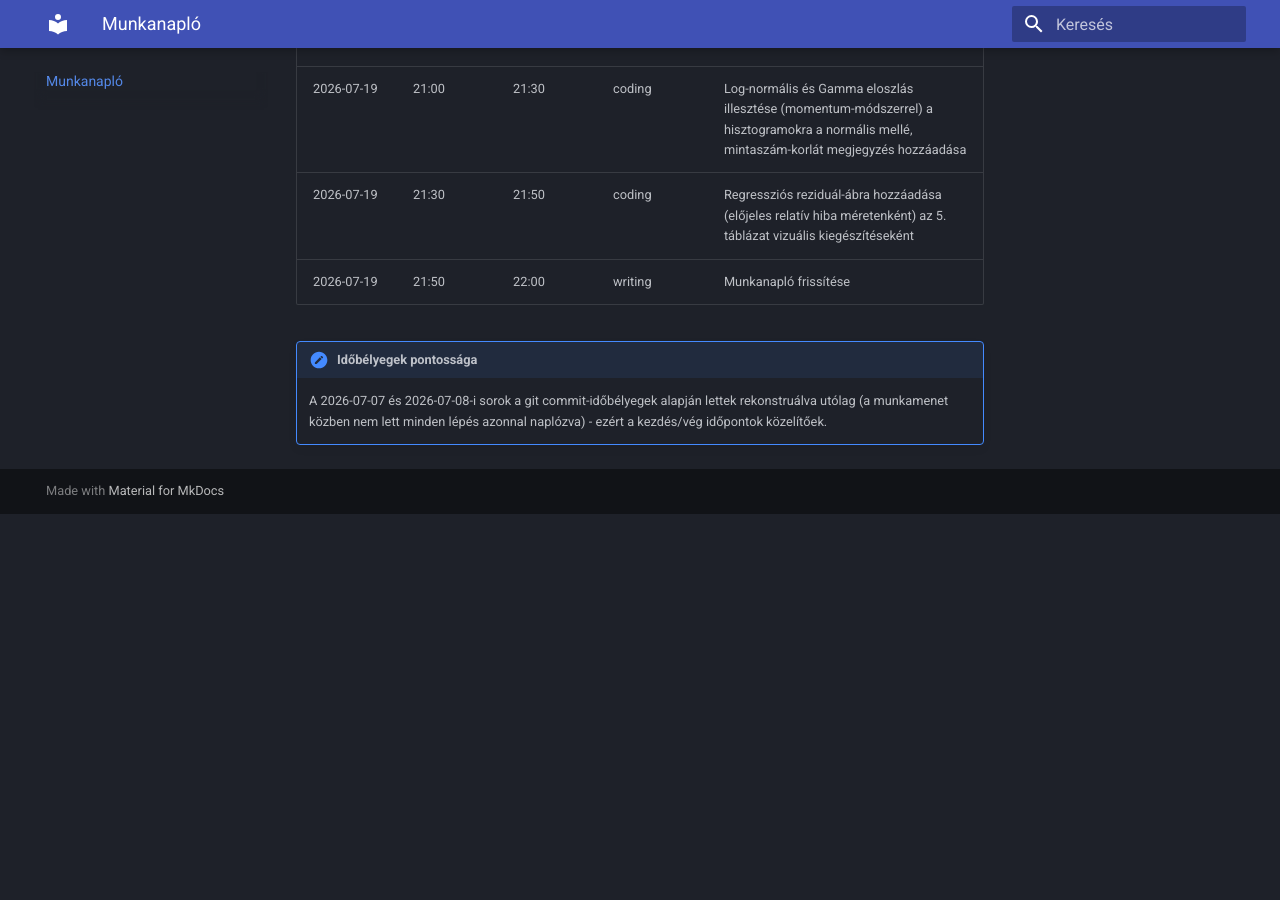
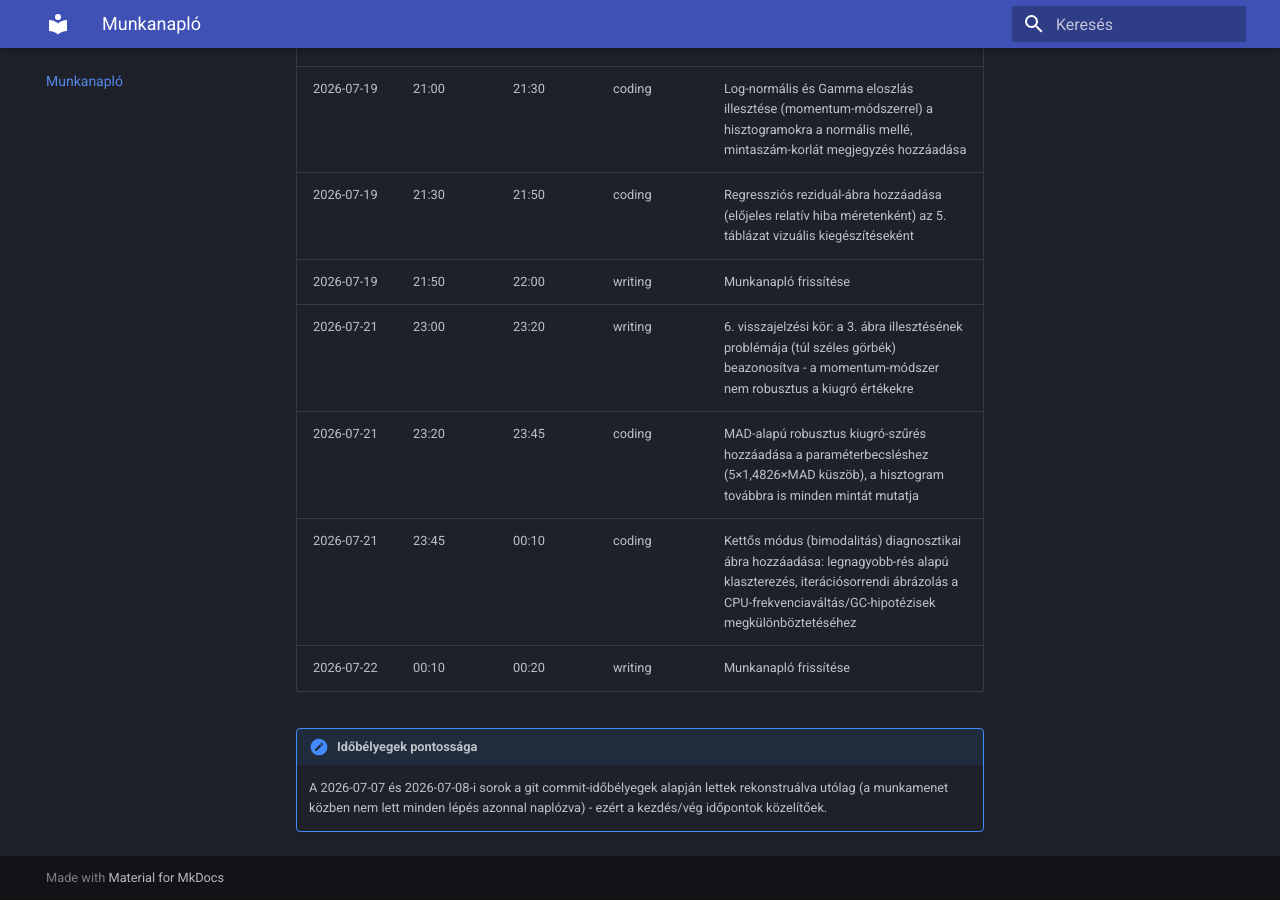
Before and after one commit to NDominikViktor/szak_gyak, an MkDocs documentation site: the page built from docs/worklog.md, in a window 1280 px wide and 900 px high, scrolled down 5567 px. Built offline with MkDocs 1.6.1 and Material for MkDocs 9.7.7, drawn with Linux system fonts in a browser that asks for light colours; before the commit the page ends 6081 px from its top, so only the background shows below that.

Commit message:
docs: log the sixth feedback-round session

```diff
--- a/docs/worklog.md
+++ b/docs/worklog.md
@@ -63,6 +63,10 @@
 | 2026-07-19 | 21:00 | 21:30 | coding | Log-normális és Gamma eloszlás illesztése (momentum-módszerrel) a hisztogramokra a normális mellé, mintaszám-korlát megjegyzés hozzáadása |
 | 2026-07-19 | 21:30 | 21:50 | coding | Regressziós reziduál-ábra hozzáadása (előjeles relatív hiba méretenként) az 5. táblázat vizuális kiegészítéseként |
 | 2026-07-19 | 21:50 | 22:00 | writing | Munkanapló frissítése |
+| 2026-07-21 | 23:00 | 23:20 | writing | 6. visszajelzési kör: a 3. ábra illesztésének problémája (túl széles görbék) beazonosítva - a momentum-módszer nem robusztus a kiugró értékekre |
+| 2026-07-21 | 23:20 | 23:45 | coding | MAD-alapú robusztus kiugró-szűrés hozzáadása a paraméterbecsléshez (5×1,4826×MAD küszöb), a hisztogram továbbra is minden mintát mutatja |
+| 2026-07-21 | 23:45 | 00:10 | coding | Kettős módus (bimodalitás) diagnosztikai ábra hozzáadása: legnagyobb-rés alapú klaszterezés, iterációsorrendi ábrázolás a CPU-frekvenciaváltás/GC-hipotézisek megkülönböztetéséhez |
+| 2026-07-22 | 00:10 | 00:20 | writing | Munkanapló frissítése |
 
 !!! note "Időbélyegek pontossága"
     A 2026-07-07 és 2026-07-08-i sorok a git commit-időbélyegek alapján lettek
```
